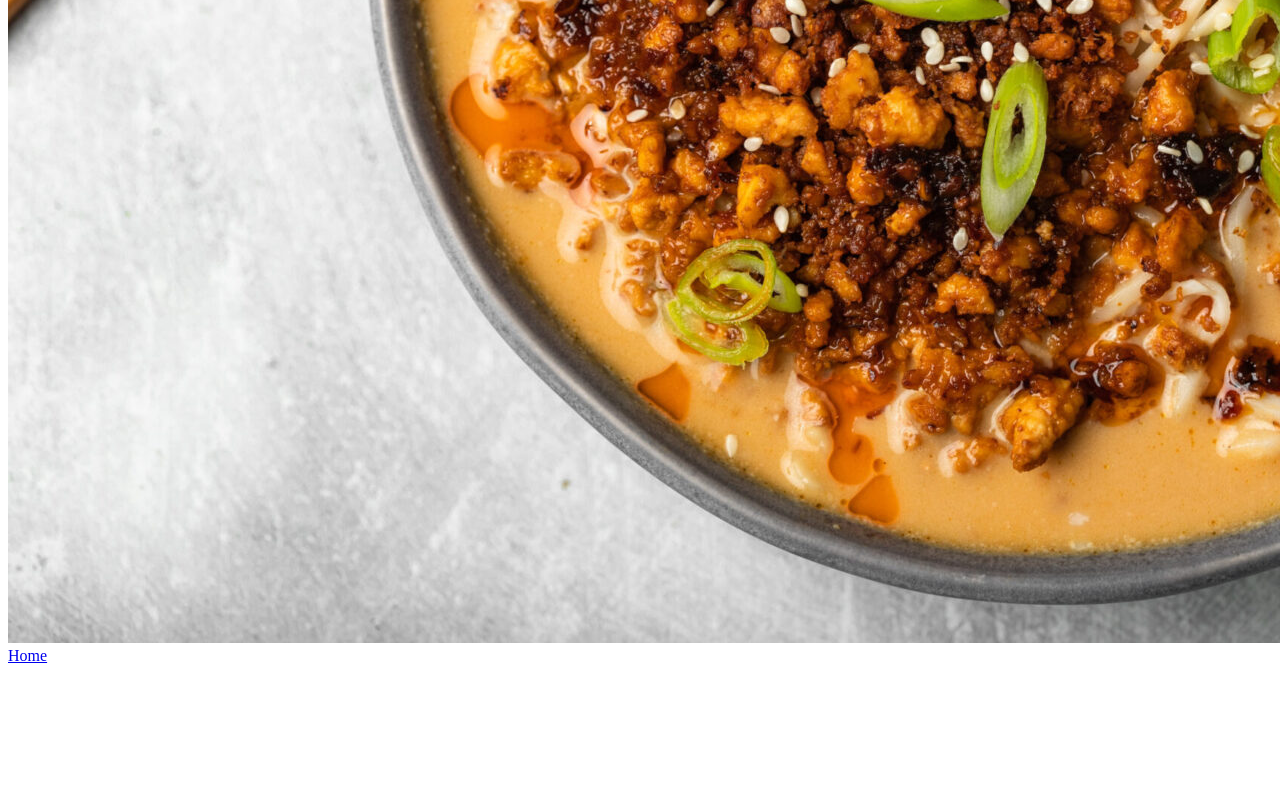
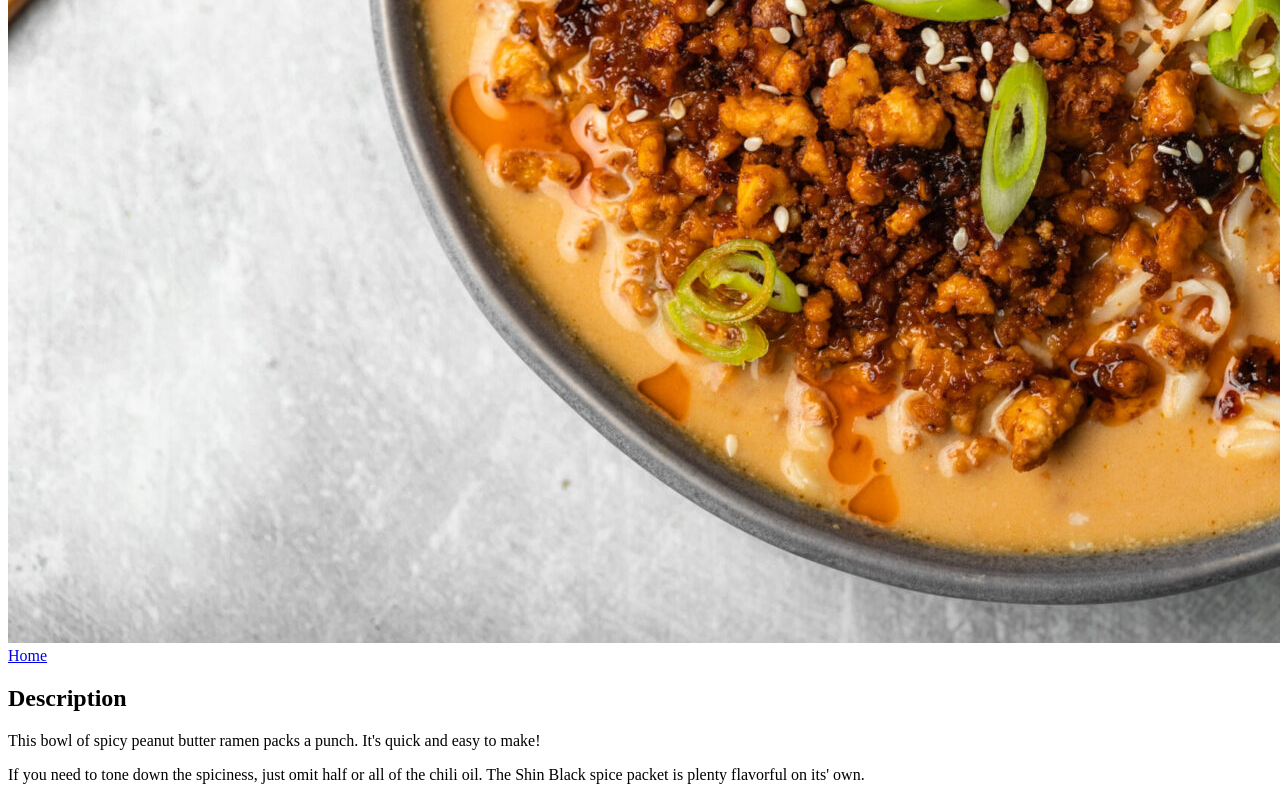
Before and after one commit to brebecek/odin-recipes, a plain HTML site: page recipes/spicy-peanut-ramen.html in a window 1280 px wide. Shown: the part 717-1517 px from the top of the page. Before the commit the page ends 1390 px from the top, so only its background shows below. Drawn offline with Linux system fonts and the light colour scheme.

Commit message:
Add description to ramen recipe

```diff
--- a/recipes/spicy-peanut-ramen.html
+++ b/recipes/spicy-peanut-ramen.html
@@ -7,7 +7,11 @@
 </head>
 <body>
     <h1>Spicy Peanut Ramen</h1>
-    <img src="../images/spicy-peanut-ramen.jpg" alt="Spicy Peanut Butter Ramen">
-    <a href="../index.html">Home</a>
+        <img src="../images/spicy-peanut-ramen.jpg" alt="Spicy Peanut Butter Ramen">
+        <a href="../index.html">Home</a>
+            <h2>Description</h2>
+                <p>This bowl of spicy peanut butter ramen packs a punch. It's quick and easy to make!</p>
+                <p>If you need to tone down the spiciness, just omit half or all of the chili oil.
+                    The Shin Black spice packet is plenty flavorful on its' own.</p>
 </body>
 </html>
```
